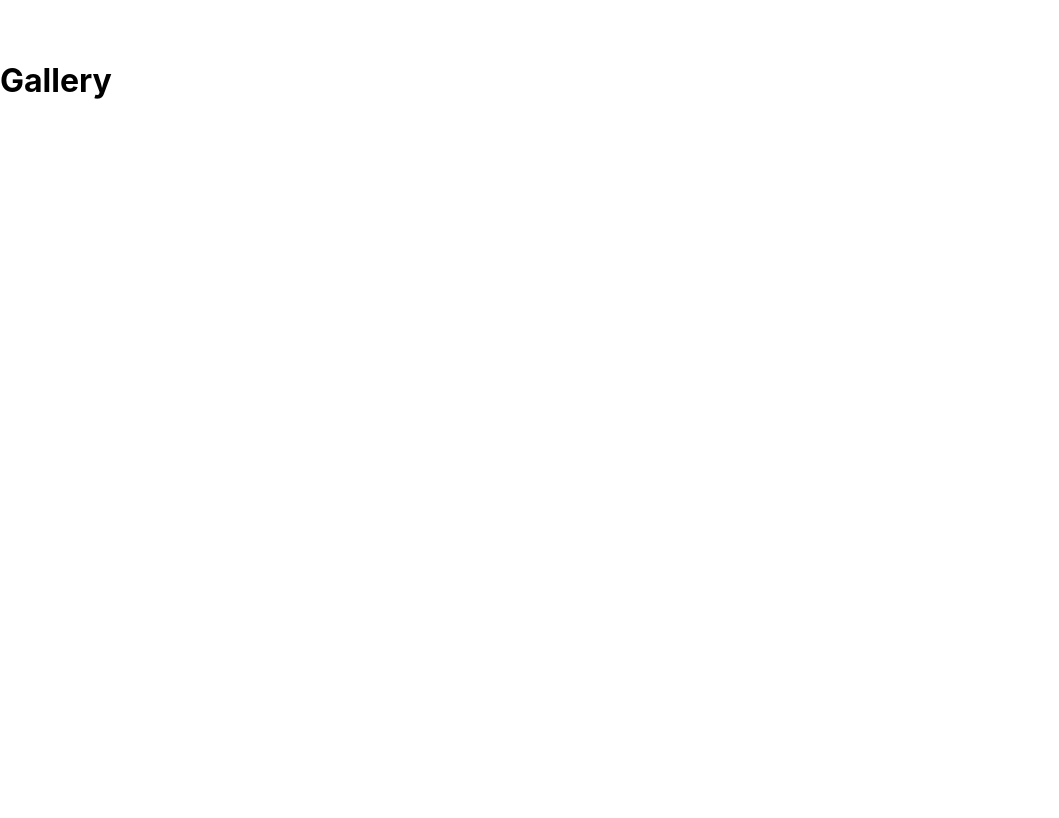
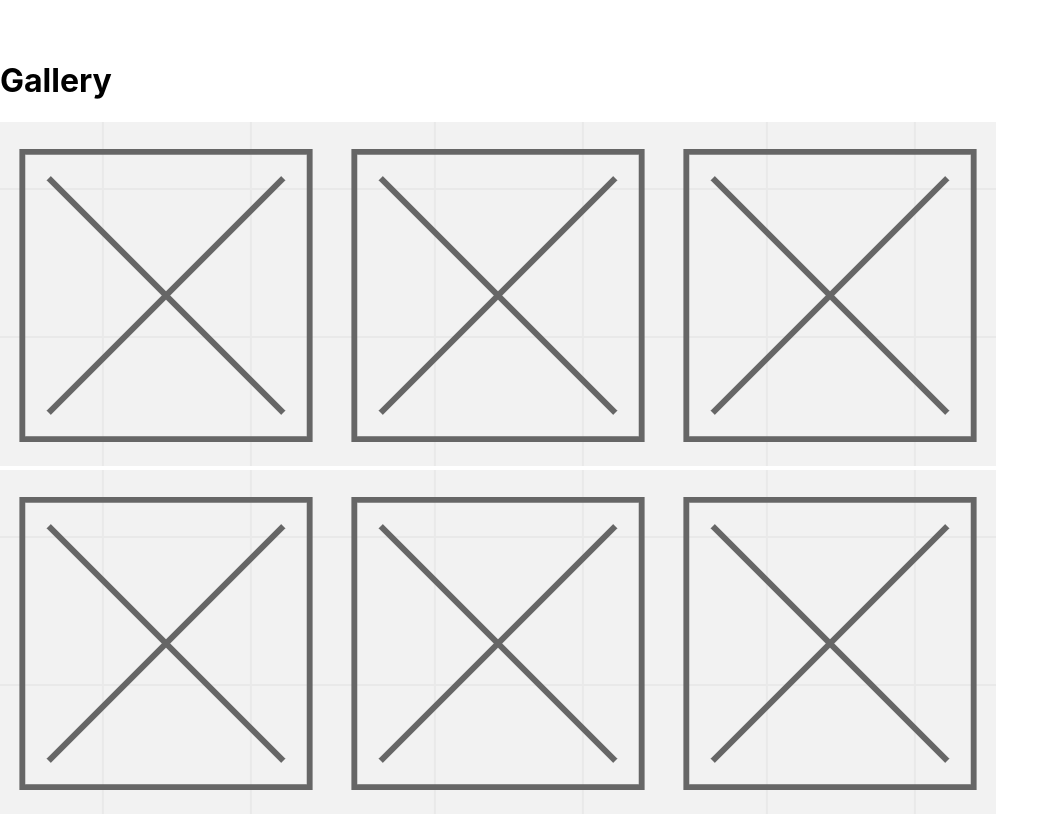
Before and after one commit to Nicolewrack23/Photography-Website, a React (Create React App) app in the folder client/: page / in a window 1280 px wide. Shown: the part 760-1578 px from the top of the page, without its empty margins (0-1059 px from the left). Before the commit the page ends 882 px from the top, so only its background shows below. Built offline with nearby package versions, Linux system fonts and the light colour scheme.

Commit message:
added images in will change when images are found

```diff
--- a/client/src/components/Gallery/GalleryPage.js
+++ b/client/src/components/Gallery/GalleryPage.js
@@ -1,10 +1,19 @@
 import styles from "./GalleryPage.module.css";
+import image from "./imageplaceholder.png";
 
 const WelcomePage = () => {
   return (
     <>
       <div className={styles.container}>
-        <h1>Gallery</h1>
+        <h1 className={styles.galleryH1}>Gallery</h1>
+        <div className={styles.images}>
+          <img className={styles.galleryImages} src={image} alt="placeholder" />
+          <img className={styles.galleryImages} src={image} alt="placeholder" />
+          <img className={styles.galleryImages} src={image} alt="placeholder" />
+          <img className={styles.galleryImages} src={image} alt="placeholder" />
+          <img className={styles.galleryImages} src={image} alt="placeholder" />
+          <img className={styles.galleryImages} src={image} alt="placeholder" />
+        </div>
       </div>
     </>
   );
```
